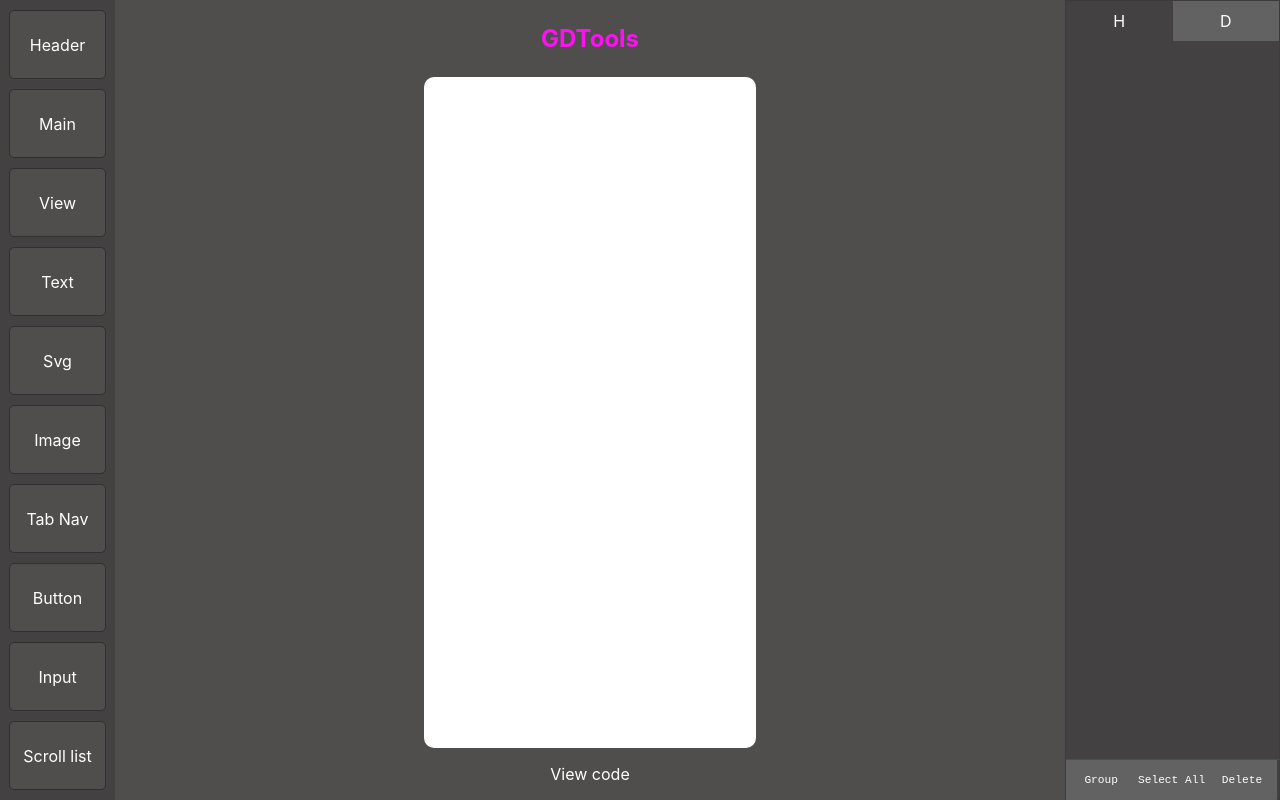
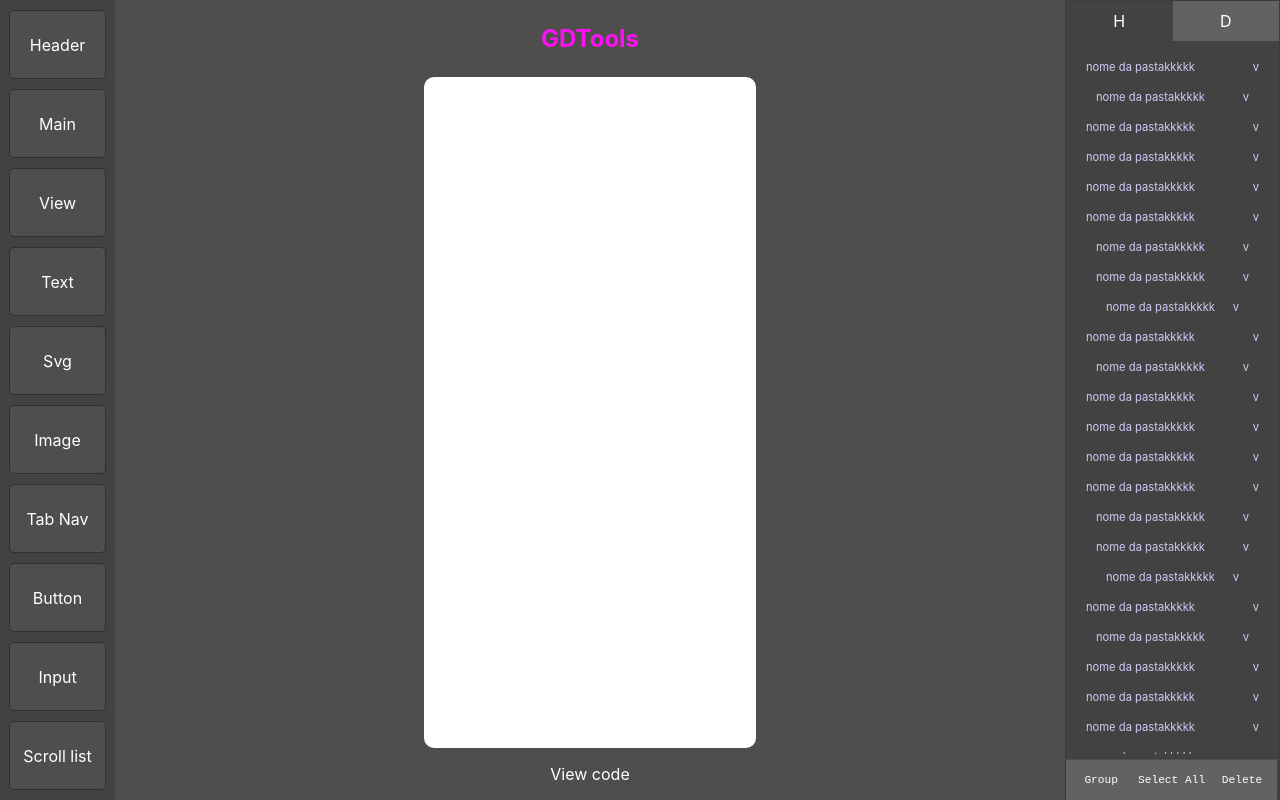
Before and after one commit to GabrielDavid1/GDTools, a Next.js app: page / in a window 1280 px wide. Built offline with nearby package versions, Linux system fonts and the light colour scheme.

Commit message:
apply scroll

```diff
--- /dev/null
+++ b/components/Settings/Tree/ElementList/index.tsx
@@ -0,0 +1,18 @@
+//React
+import React from 'react';
+
+interface Props {
+    children?: React.ReactNode;
+}
+
+export default function ElementList ({ children }:Props){
+ return (
+    <div className="element-list">
+      <div className="content">
+        <p> nome da pastakkkkk </p>
+        <p> v </p>
+      </div>
+      {children}
+    </div>
+ )
+}
--- a/components/Settings/Tree/index.tsx
+++ b/components/Settings/Tree/index.tsx
@@ -1,10 +1,48 @@
 //React
 import React from 'react';
+
+//Components
+import ElementList from './ElementList';
 
 export default function Tree (){
  return (
     <div className="tree-list">
-
+      <ElementList>
+         <ElementList />
+      </ElementList>
+      <ElementList />
+      <ElementList />
+      <ElementList />
+      <ElementList>
+         <ElementList />
+         <ElementList>
+           <ElementList />
+         </ElementList>
+      </ElementList>
+      <ElementList>
+         <ElementList />
+      </ElementList>
+      <ElementList />
+      <ElementList />
+      <ElementList />
+      <ElementList>
+         <ElementList />
+         <ElementList>
+           <ElementList />
+         </ElementList>
+      </ElementList>
+      <ElementList>
+         <ElementList />
+      </ElementList>
+      <ElementList />
+      <ElementList />
+      <ElementList />
+      <ElementList>
+         <ElementList />
+         <ElementList>
+           <ElementList />
+         </ElementList>
+      </ElementList>
     </div>
  )
 }
--- a/styles/globals.scss
+++ b/styles/globals.scss
@@ -148,6 +148,27 @@ body {
           background-color: #494848;
         }
       }
+      .tree-list {
+        margin-top: 5%;
+        overflow-y: scroll;
+        max-height: 88%;
+        height: 100%;
+
+        .element-list {
+          color: #cdcdf7;
+          padding: 0px 10px;
+
+          .content {
+            display: flex;
+            flex-direction: row;
+            justify-content: space-between;
+            align-items: center;
+            font-size: 0.7rem;
+            height: 30px;
+            padding: 0px 10px;
+          }
+        }
+      }
     }
   }
 }
```
